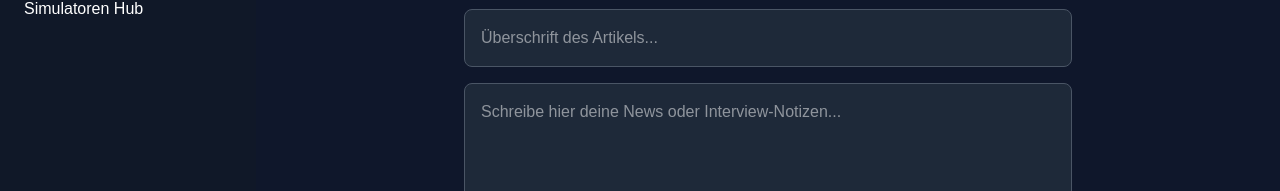
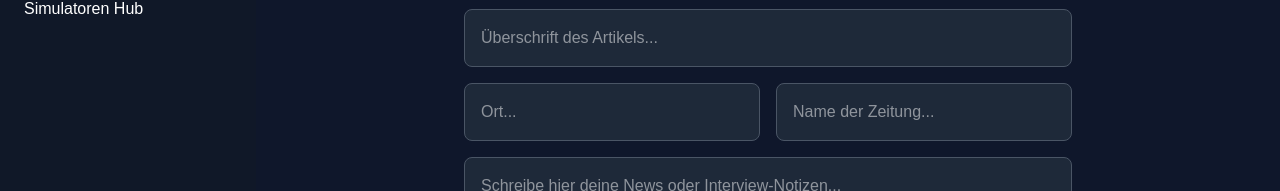
Before and after one commit to mitschremmel-cloud/fantasy-football-app, a Next.js app: page /neuigkeiten/verfassen in a window 1280 px wide. Shown: the part 203-394 px from the top of the page. Built offline with nearby package versions, Linux system fonts and the light colour scheme; no server answers.

Commit message:
Version 0.74

```diff
--- a/app/actions/generateNews.ts
+++ b/app/actions/generateNews.ts
@@ -2,7 +2,14 @@
 
 import { GoogleGenerativeAI } from "@google/generative-ai";
 
-export async function generateNewsArticle(rawContent: string, token: string, mode: 'article' | 'interview', imageCount: number) {
+export async function generateNewsArticle(
+  rawContent: string,
+  token: string,
+  mode: 'article' | 'interview',
+  imageCount: number,
+  location: string,
+  newspaper: string
+) {
   const isDev = process.env.NODE_ENV === 'development';
   const apiKey = process.env.GEMINI_API_KEY;
 
@@ -30,11 +37,11 @@ export async function generateNewsArticle(rawContent: string, token: string, mod
     // Wir nehmen die ID exakt so, wie sie auf deinem Playground-Screenshot steht.
     // Das bricht den 404-Kreislauf der veralteten 2.5-Bezeichnungen auf.
     const model = genAI.getGenerativeModel({
-      model: "gemini-3-flash-preview"
+      model: "gemini-1.5-flash"
     });
 
     const prompt = `
-      Du bist ein Sportjournalist für die Regionaliga Südkiff.
+      Du bist ein Journalist für die ${newspaper}.
       Hier ist der Quelltext: "${rawContent}"
 
       Regeln:
@@ -44,8 +51,9 @@ export async function generateNewsArticle(rawContent: string, token: string, mod
          Nutze für das 1. Bild: ![Bild](IMAGE_1), für das 2. Bild: ![Bild](IMAGE_2), usw. bis ![Bild](IMAGE_${imageCount}).
          Platziere diese Marker an den passenden Stellen im Text.
       4. KEINE HAUPTÜBERSCHRIFT: Schreibe BITTE KEINE Hauptüberschrift (kein # Zeichen) ganz oben in den Text, da die App eine eigene Headline verwendet.
-      5. Zwischenüberschriften: Nutze ## für Zwischenüberschriften an logischen Stellen.
-      6. Modus ${mode === 'interview'}:
+      5. Datum (17. Mai 2024) und Ort (${location}) ganz oben.
+      6. Zwischenüberschriften: Nutze ## für Zwischenüberschriften an logischen Stellen.
+      7. Modus ${mode === 'interview'}:
          - Formatiere als exklusives Interview mit **Sprecher:** (fett).
          - WICHTIG: Füge nach JEDER Sprecher-Antwort einen doppelten Zeilenumbruch ein.
     `;
--- /dev/null
+++ b/app/components/ShareButton.tsx
@@ -0,0 +1,16 @@
+'use client';
+
+export function ShareButton() {
+  return (
+    <button
+      onClick={() => {
+        const freshUrl = `${window.location.origin}${window.location.pathname}?t=${Date.now()}`;
+        navigator.clipboard.writeText(freshUrl);
+        alert('Link wurde in die Zwischenablage kopiert!');
+      }}
+      className="bg-slate-700 hover:bg-indigo-600 text-white px-6 py-2 rounded-full text-sm transition-all shadow-lg border border-slate-600"
+    >
+      🔗 Link zum Teilen kopieren
+    </button>
+  );
+}
--- a/app/neuigkeiten/[id]/page.tsx
+++ b/app/neuigkeiten/[id]/page.tsx
@@ -3,6 +3,7 @@ import Link from 'next/link';
 import ReactMarkdown from 'react-markdown';
 import type { Metadata } from 'next';
 import { CommentSection } from '../../components/CommentSection';
+import { ShareButton } from '../../components/ShareButton';
 
 type Article = {
   id: string;
@@ -95,20 +96,6 @@ export default async function ArtikelDetail({ params }: { params: Promise<{ id:
         {article.title}
       </h1>
 
-      {/* Teilen-Button */}
-      <div className="flex justify-center mb-8">
-        <button
-          onClick={() => {
-            const freshUrl = `${window.location.origin}${window.location.pathname}?t=${Date.now()}`;
-            navigator.clipboard.writeText(freshUrl);
-            alert('Link wurde in die Zwischenablage kopiert! WhatsApp wird das Vorschaubild jetzt neu laden.');
-          }}
-          className="bg-slate-700 hover:bg-indigo-600 text-white px-6 py-2 rounded-full text-sm transition-all shadow-lg border border-slate-600"
-        >
-          🔗 Link zum Teilen kopieren
-        </button>
-      </div>
-
       <div className="prose prose-invert max-w-none">
         <ReactMarkdown
           components={{
@@ -120,9 +107,14 @@ export default async function ArtikelDetail({ params }: { params: Promise<{ id:
         </ReactMarkdown>
       </div>
 
-      {/* Kommentar-Sektion */}
+      {/* Teilen-Button jetzt hier: Unter dem Artikelinhalt */}
+      <div className="flex justify-center my-12">
+        <ShareButton />
+      </div>
+
+      {/* Kommentar-Sektion mit Überschrift */}
       <div className="mt-12 pt-8 border-t border-slate-700">
-         <h3 className="text-xl font-bold mb-6">Diskussion</h3>
+         <h3 className="text-2xl font-bold mb-6">Diskussion</h3>
         {comments.length === 0 ? (
            <p className="text-gray-500 text-sm italic">Noch keine Kommentare.</p>
         ) : (
--- a/app/neuigkeiten/verfassen/page.tsx
+++ b/app/neuigkeiten/verfassen/page.tsx
@@ -13,6 +13,8 @@ export default function ArtikelVerfassenPage() {
   const router = useRouter();
   const [title, setTitle] = useState('');
   const [content, setContent] = useState('');
+  const [location, setLocation] = useState('');
+  const [newspaper, setNewspaper] = useState('');
   const [imageUrls, setImageUrls] = useState<string[]>([]);
   const [token, setToken] = useState<string>();
   const [isGenerating, setIsGenerating] = useState(false);
@@ -24,8 +26,8 @@ export default function ArtikelVerfassenPage() {
     if (!token && !isDev) { alert('Bitte Captcha lösen.'); return; }
     setIsGenerating(true);
     try {
-      // Übergabe der Bildanzahl an die KI-Funktion
-      const generated = await generateNewsArticle(content, token || "dev-bypass", mode, imageUrls.length);
+      // Modus und Ort/Zeitung übergeben
+      const generated = await generateNewsArticle(content, token || "dev-bypass", mode, imageUrls.length, location, newspaper);
       await saveArticle({
         title: title,
         content: generated,
@@ -75,6 +77,25 @@ export default function ArtikelVerfassenPage() {
           required
         />
 
+        <div className="flex gap-4">
+          <input
+            type="text"
+            value={location}
+            onChange={(e) => setLocation(e.target.value)}
+            className="w-full p-4 bg-gray-800 rounded-lg text-white border border-gray-600 focus:ring-2 focus:ring-blue-500 outline-none"
+            placeholder="Ort..."
+            required
+          />
+          <input
+            type="text"
+            value={newspaper}
+            onChange={(e) => setNewspaper(e.target.value)}
+            className="w-full p-4 bg-gray-800 rounded-lg text-white border border-gray-600 focus:ring-2 focus:ring-blue-500 outline-none"
+            placeholder="Name der Zeitung..."
+            required
+          />
+        </div>
+
         <textarea
           value={content}
           onChange={(e) => setContent(e.target.value)}
@@ -88,7 +109,6 @@ export default function ArtikelVerfassenPage() {
           <div className="bg-blue-600 text-white rounded-md px-4 py-2 cursor-pointer">
             Bilder hinzufügen
           </div>
-
           <UploadButton
             endpoint="imageUploader"
             content={{
```
